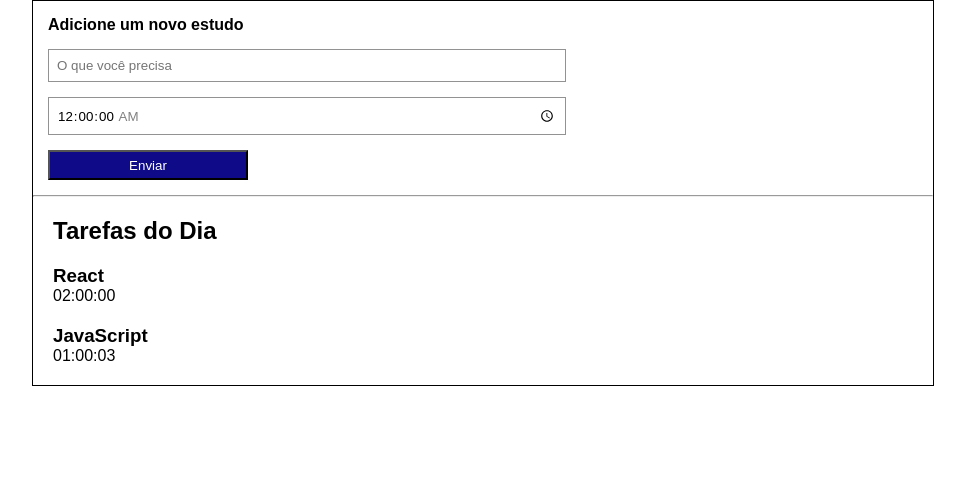
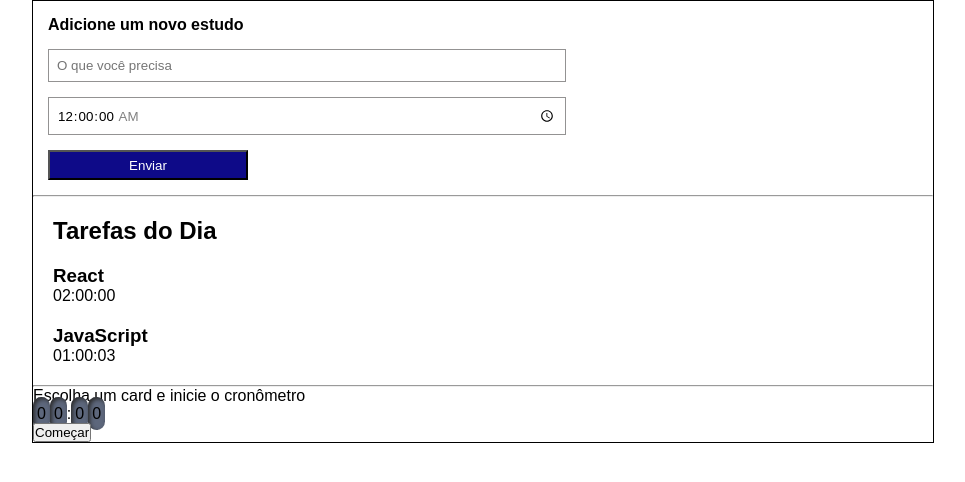
Before and after one commit to giovannirp/cronometro-react, a React (Vite) app: page / in a window 1280 px wide. Shown: the top 482 px of the page, without its empty margins (157-1122 px from the left). Built offline with nearby package versions, Linux system fonts and the light colour scheme.

Commit message:
feat: adicionando cronometro

```diff
--- a/src/App.tsx
+++ b/src/App.tsx
@@ -2,11 +2,12 @@ import Formulario from './Components/Formulario'
 import "./App.css";
 import Lista from './Components/Lista';
 import { useState } from 'react';
+import "./App.scss";
+import Cronometro from './Components/Cronometro';
 import { ITarefa } from './types/ITarefas';
-import "./App.scss";
 
 function App() {
-  const [tarefas, setTarefas] = useState([
+  const [tarefas, setTarefas] = useState<ITarefa[] | []>([
     {
       tarefa: 'React',
       tempo: '02:00:00'
@@ -21,6 +22,8 @@ function App() {
       <Formulario setTarefas={setTarefas} />
       <hr />
       <Lista tarefas={tarefas} />
+      <hr />
+      <Cronometro />
     </div>
   )
 }
--- /dev/null
+++ b/src/Components/Cronometro/Relogio/index.tsx
@@ -0,0 +1,13 @@
+import "./style.scss";
+
+export default function Relogio() {
+  return (
+    <div className="relogio">
+      <span className="relogioNumero">0</span>
+      <span className="relogioNumero">0</span>
+      <span className="relogioDivisao">:</span>
+      <span className="relogioNumero">0</span>
+      <span className="relogioNumero">0</span>
+    </div>
+  )
+}
--- /dev/null
+++ b/src/Components/Cronometro/Relogio/style.scss
@@ -0,0 +1,21 @@
+.relogioNumero {
+  background-color: #5D677C;
+  box-shadow: 2px 2px 4px #2B2B2B inset;
+  height: 3.6rem;
+  width: 3rem;
+  padding: 8px 4px;
+  border-radius: 10px;
+
+  @media screen and (min-width:1280px) {
+    height: 10.8rem;
+    width: 9rem;
+  }
+}
+
+.relogioDivisao {
+  height: 4.2rem;
+
+  @media screen and (min-width:1280px) {
+    height: 12.6rem;
+  }
+}
--- /dev/null
+++ b/src/Components/Cronometro/index.tsx
@@ -0,0 +1,18 @@
+import Botao from "../Button";
+import Relogio from "./Relogio";
+
+export default function Cronometro() {
+  return (
+    <div className="cronometro">
+      <p>
+        Escolha um card e inicie o cronômetro
+      </p>
+      <div>
+        <Relogio />
+      </div>
+      <Botao>
+        Começar
+      </Botao>
+    </div>
+  )
+}
```
